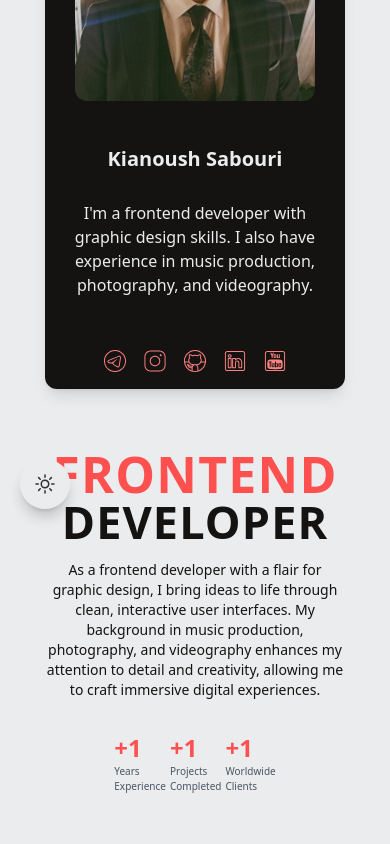
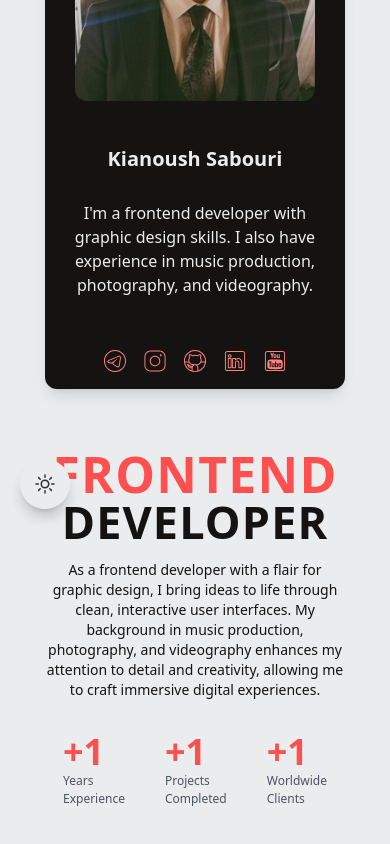
Before and after one commit to kay-sb/Portfolio, a React (Vite) app: page / in a window 390 px wide. Shown: the part 315-1159 px from the top of the page. Built offline with nearby package versions, Linux system fonts and the light colour scheme.

Commit message:
Update: Changed some styles

```diff
--- a/src/components/Portfolio.tsx
+++ b/src/components/Portfolio.tsx
@@ -90,10 +90,10 @@ const Portfolio: React.FC = () => {
             immersive digital experiences.
           </p>
 
-          <div className="flex gap-1 md:gap-5 lg:gap-20 mt-8 justify-center md:justify-start">
+          <div className="flex gap-10 lg:gap-20 mt-8 justify-center md:justify-start">
             <div className="text-left">
               <h2
-                className="font-bold text-2xl sm:text-3xl md:text-4xl lg:text-6xl"
+                className="font-bold text-4xl sm:text-3xl md:text-4xl lg:text-6xl"
                 style={{
                   color: darkMode
                     ? colors.textTitleLight
@@ -102,17 +102,17 @@ const Portfolio: React.FC = () => {
               >
                 +1
               </h2>
-              <h3 className="text-[10px] sm:text-[12px] md:text-sm text-gray-600 dark:text-gray-400">
+              <h3 className="text-[12px] md:text-sm text-gray-600 dark:text-gray-400">
                 Years
               </h3>
-              <h3 className="text-[10px] sm:text-[12px] md:text-sm text-gray-600 dark:text-gray-400">
+              <h3 className="text-[12px] md:text-sm text-gray-600 dark:text-gray-400">
                 Experience
               </h3>
             </div>
 
             <div className="text-left">
               <h2
-                className="font-bold text-2xl sm:text-3xl md:text-4xl lg:text-6xl"
+                className="font-bold text-4xl sm:text-3xl md:text-4xl lg:text-6xl"
                 style={{
                   color: darkMode
                     ? colors.textTitleLight
@@ -121,17 +121,17 @@ const Portfolio: React.FC = () => {
               >
                 +1
               </h2>
-              <h3 className="text-[10px] sm:text-[12px] md:text-sm text-gray-600 dark:text-gray-400">
+              <h3 className="text-[12px] md:text-sm text-gray-600 dark:text-gray-400">
                 Projects
               </h3>
-              <h3 className="text-[10px] sm:text-[12px] md:text-sm text-gray-600 dark:text-gray-400">
+              <h3 className="text-[12px] md:text-sm text-gray-600 dark:text-gray-400">
                 Completed
               </h3>
             </div>
 
             <div className="text-left">
               <h2
-                className="font-bold text-2xl sm:text-3xl md:text-4xl lg:text-6xl"
+                className="font-bold text-4xl sm:text-3xl md:text-4xl lg:text-6xl"
                 style={{
                   color: darkMode
                     ? colors.textTitleLight
@@ -140,10 +140,10 @@ const Portfolio: React.FC = () => {
               >
                 +1
               </h2>
-              <h3 className="text-[10px] sm:text-[12px] md:text-sm text-gray-600 dark:text-gray-400">
+              <h3 className="text-[12px] md:text-sm text-gray-600 dark:text-gray-400">
                 Worldwide
               </h3>
-              <h3 className="text-[10px] sm:text-[12px] md:text-sm text-gray-600 dark:text-gray-400">
+              <h3 className="text-[12px] md:text-sm text-gray-600 dark:text-gray-400">
                 Clients
               </h3>
             </div>
```
